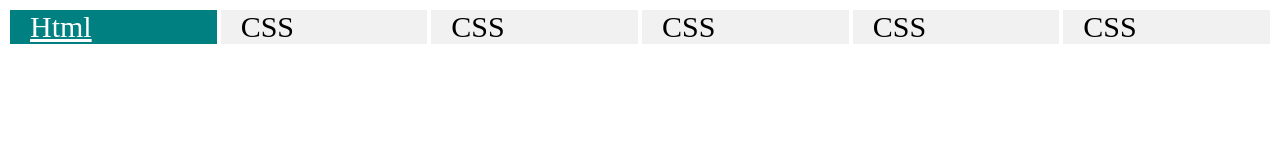
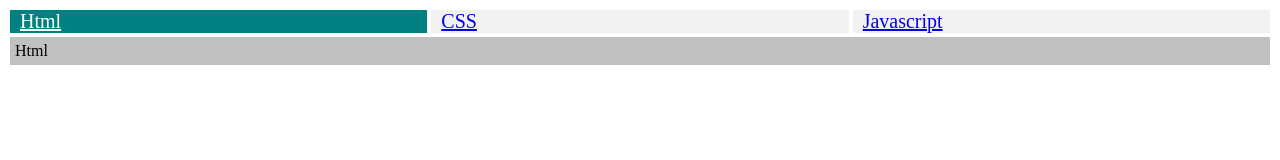
Before and after one commit to sakibrahmanchy/customtabs, a plain HTML site: page index.html in a window 1280 px wide. Both pictures are taken after a click on the link "Html". Drawn offline with Linux system fonts and the light colour scheme.

Commit message:
Basic Functionality & Design

```diff
--- /dev/null
+++ b/customtabs.css
@@ -0,0 +1,38 @@
+.headers {
+    width: 100%;
+    display: flex;
+    flex-wrap: wrap;
+    flex-direction: row;
+    background-color: transparent;
+}
+
+.headers>a {
+    background-color: #f1f1f1;
+    margin: 2px;
+    padding: 0px 10px 0px 10px;
+    font-size: 20px;
+    display: flex;
+    flex-direction: column;
+    flex-basis: 100%;
+    flex: 1;
+    cursor: pointer;
+}
+
+.headers>a.active {
+    background: teal;
+    color: white;
+}
+
+.body>div {
+    margin: 2px;
+}
+
+.body>div.tab {
+    display: none;
+}
+
+.body>div.active {
+    background: silver;
+    padding: 5px;
+    display: block;
+}
--- /dev/null
+++ b/customtabs.js
@@ -0,0 +1,21 @@
+var links = [].slice.call(document.getElementsByClassName("link"));
+var tabs = [].slice.call(document.getElementsByClassName("tab"));
+links.forEach((link, index) => {
+    link.addEventListener('click', function() {
+        makeTabActive(index);
+    })
+})
+
+makeTabActive = function(index) {
+    makeActive(links, index);
+    makeActive(tabs, index);
+}
+
+makeActive = function(collection, index) {
+    collection[index].classList.add('active');
+    collection.forEach(function(current_element, current_index) {
+        if (index !== current_index)
+            if (current_element.classList.contains('active'))
+                current_element.classList.remove('active');
+    });
+}
--- a/index.html
+++ b/index.html
@@ -1,59 +1,24 @@
 <html>
-    <head>
-        <style>
-           .headers {
-                width: 100%;
-                display: flex;
-                flex-wrap: wrap;
-                flex-direction: row;
-                background-color: transparent;
-            }
 
-            .headers > a {
-                background-color: #f1f1f1;
-                margin: 2px;
-                padding: 0px 20px 0px 20px;
-                font-size: 30px;
-                display: flex;
-                flex-direction: column;
-                flex-basis: 100%;
-                flex: 1;
-            }
+<head>
+    <link href="customtabs.css" rel="stylesheet" />
+</head>
 
-            .headers > a.active {
-                background: teal;
-                color: white;
-            }
-        </style>
-    </head>
-    <body>
-        <div class="flex-container" id="tabs-container">
-            <div class="headers">
-                <a href="#html" class="active">Html</a>
-                <a>CSS</a>
-                <a>CSS</a>
-                <a>CSS</a>
-                <a>CSS</a>
-                <a>CSS</a>
-            </div>
-            <div class="body">
-                <div id="html"></div>
-                <div id="css"></div>
-            </div>
+<body>
+    <div id="tabs-container ">
+        <div class="headers ">
+            <a href="#html" class="link active">Html</a>
+            <a href="#css" class="link ">CSS</a>
+            <a href="#javascript" class="link ">Javascript</a>
         </div>
+        <div class="body">
+            <div class="tab active" id="html">Html</div>
+            <div class="tab" id="css">Css</div>
+            <div class="tab" id="javascript">Javascript</div>
+        </div>
+    </div>
 
-        <script>
-            // console.log('here');
-            // var tabs = [1,2,"Three",4,5,7,8,9,10,11,12,13,14,15,11,12,13,14,15];
-                var tabsContainer = document.getElementById('tabs-container');
-            //     tabs.forEach((tab) => {
-            //         var divNode = document.createElement("div");
-            //         divNode.appendChild(document.createTextNode(tab))
-            //         tabsContainer.appendChild(divNode);
-            //     })
-            // (function() {
+    <script src="customtabs.js"></script>
+</body>
 
-            // });
-        </script>
-    </body>
 </html>
```
